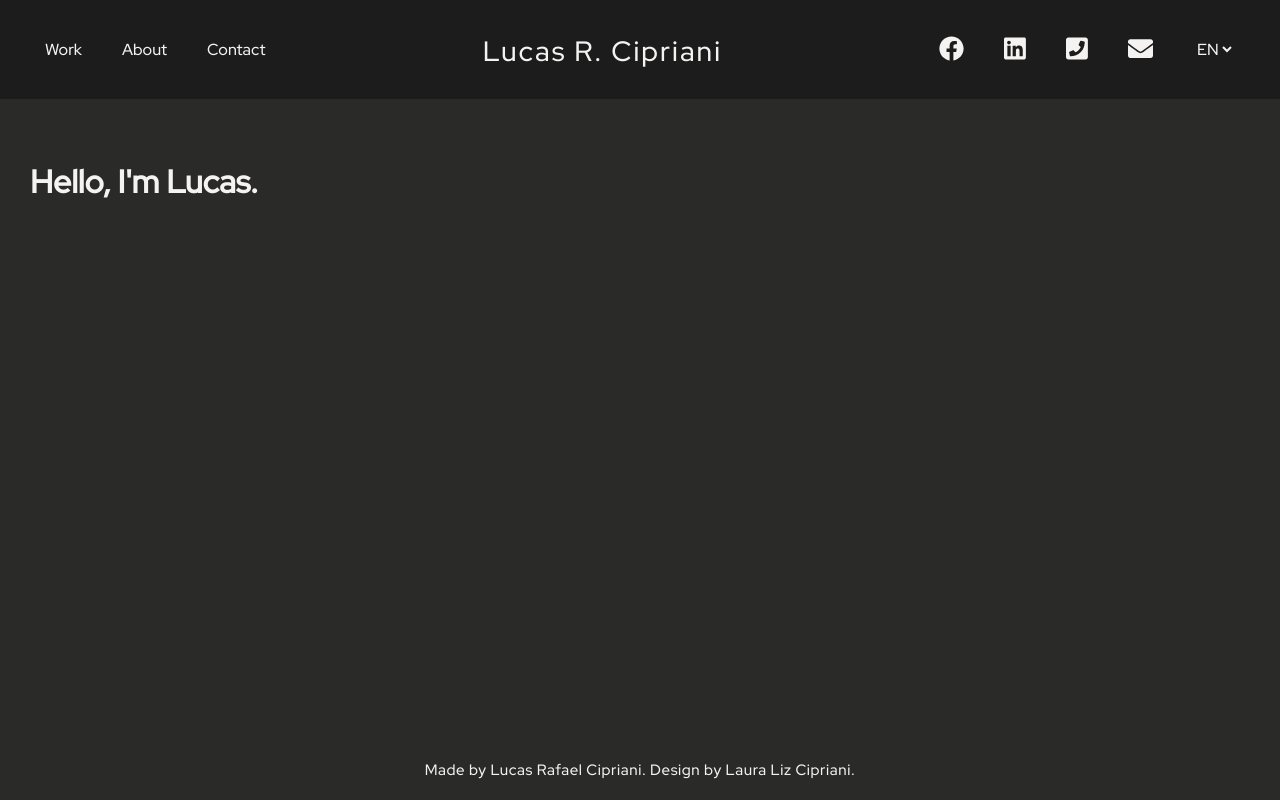
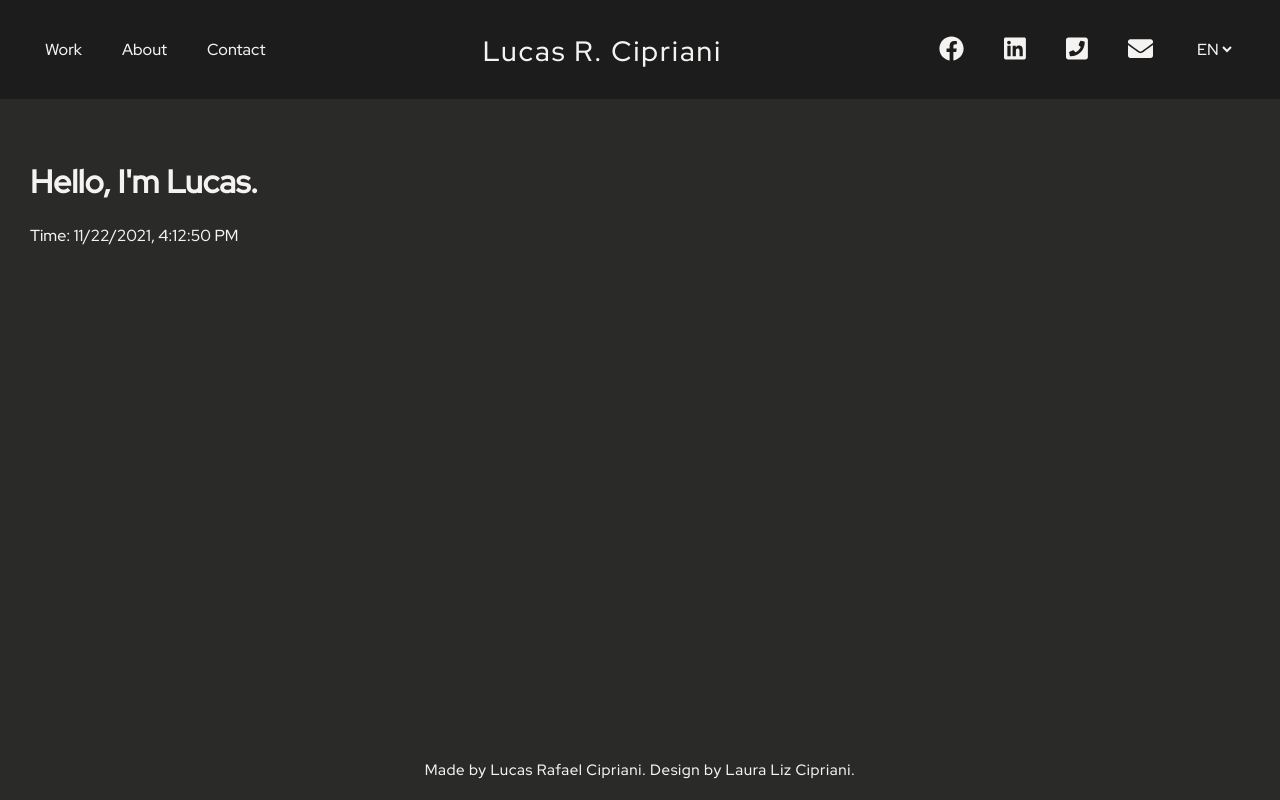
Before and after one commit to LucasRafaelCipriani/lucas-cipriani-site, a Next.js app: page / in a window 1280 px wide. Built offline with nearby package versions, Linux system fonts and the light colour scheme.

Commit message:
Small changes on files extensions

```diff
--- a/src/pages/index.tsx
+++ b/src/pages/index.tsx
@@ -1,7 +1,21 @@
+import { useEffect } from 'react';
+import { useSelector, useDispatch, RootStateOrAny } from 'react-redux';
+import { globalActions } from '../slices/globalSlice';
+
 const HomePage = () => {
+  const { time } = useSelector((state: RootStateOrAny) => state.globalReducer);
+  const dispatch = useDispatch();
+
+  useEffect(() => {
+    setInterval(() => {
+      dispatch(globalActions.setTime(new Date().toLocaleString()));
+    }, 1000);
+  }, [dispatch]);
+
   return (
     <main>
       <h1>Hello, I'm Lucas.</h1>
+      <p>Time: {time}</p>
     </main>
   );
 };
```
Also changed, not shown: src/pages/_app.tsx (+5 -4 lines), src/i18n.ts (renamed from src/i18n.js), src/slices/globalSlice.ts (renamed from src/slices/globalSlice.tsx), src/store/index.ts (renamed from src/store/index.tsx).
